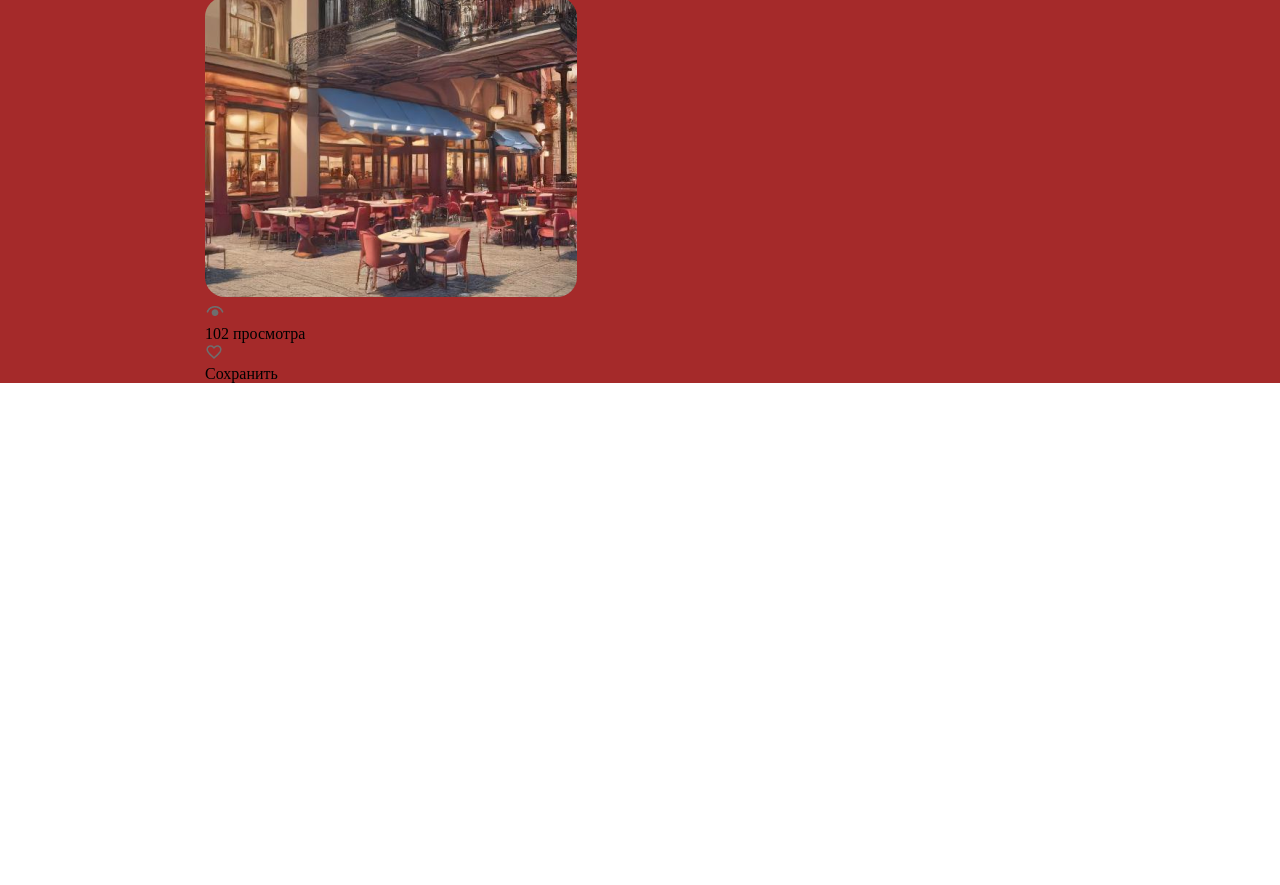
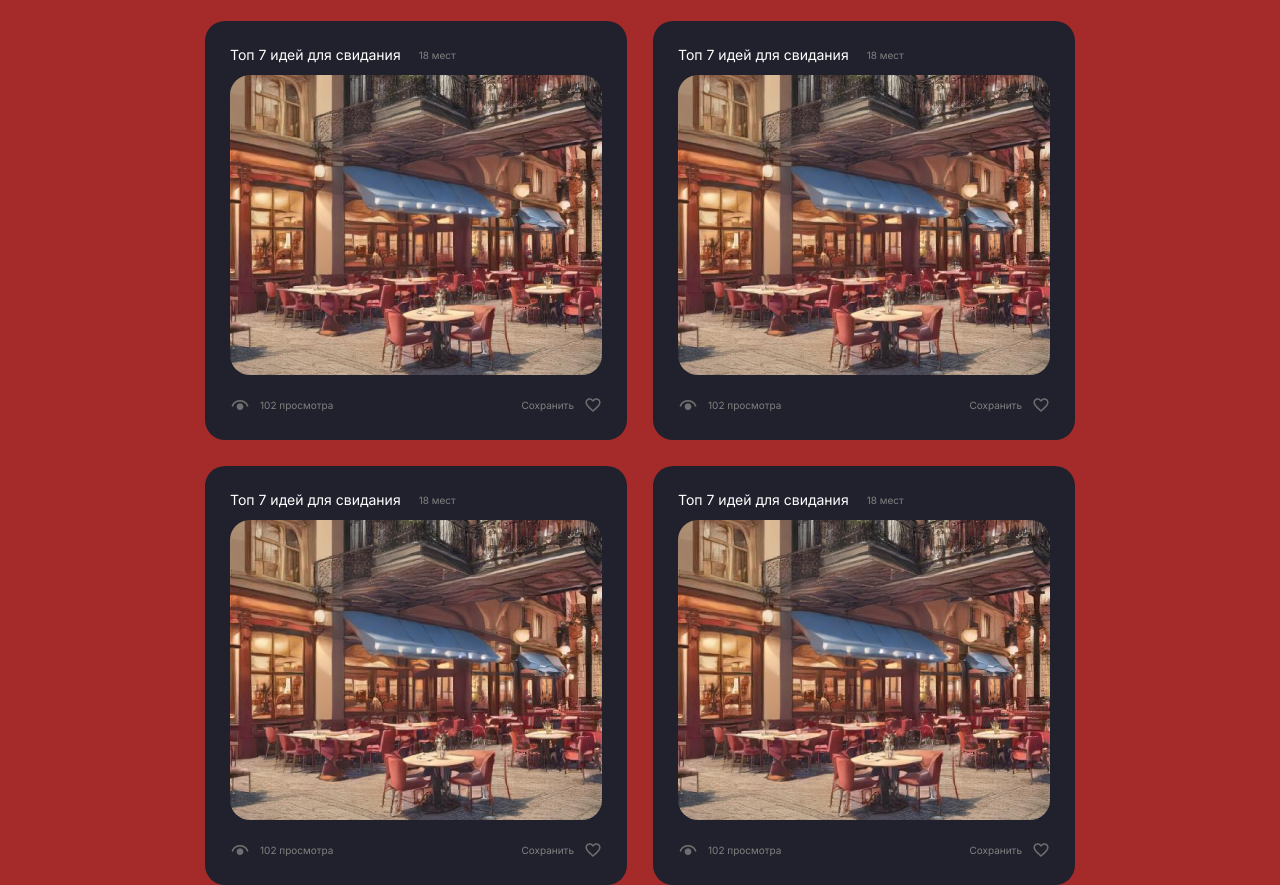
Before and after one commit to BulatKZN/application, a plain HTML site: page index.html in a window 1280 px wide. Shown: the part 201-1086 px from the top of the page. Before the commit the page ends 800 px from the top, so only its background shows below. Drawn offline with Linux system fonts and the light colour scheme.

Commit message:
finish verstka

```diff
--- a/css/main.css
+++ b/css/main.css
@@ -11,14 +11,21 @@
 
 :root {
     --size-title: 48px;
-    --font-title: "Roboto", sans-serif;
-    --font-weight-title: 400;
+    --size-subtitle: 14px;
+    --size-text: 10px;
+    --font-roboto: "Roboto", sans-serif;
+    --font-inter: "Inter", sans-serif;
+    --font-weight-normal: 400;
     --color-title: #4C4C4C;
+    --color-white: #fff;
+    --color-grey: #808080;
+
 }
 
 .application {
     background-color: brown;
     padding-top: 57px;
+
 }
 
 .container {
@@ -28,6 +35,7 @@
 
 .city {
     display: flex;
+    margin-bottom: 27px;
 }
 
 .city_name {
@@ -35,10 +43,101 @@
     font-size: var(--size-title);
     font-weight: 500;
     margin-right: 28px;
-    font-family: var(--font-title);
-    font-weight: var(--font-weight-title);
+    font-family: var(--font-roboto);
+    font-weight: var(--font-weight-normal);
 }
 
 .active_name {
-    color: #fff;
+    color: var(--color-white);
 }
+
+.weather {
+    display: flex;
+    align-items: center;
+    color: var(--color-white);
+    margin-bottom: 55px;
+}
+
+.weather_icon {
+    margin-right: 9px;
+}
+
+.temperature {
+    font-family: var(--font-roboto);
+    font-size: 22px;
+    font-weight: var(--font-weight-normal);
+}
+
+.wrapper {
+    display: flex;
+    flex-wrap: wrap;
+    gap: 26px;
+}
+
+.card {
+    background-color: #21212D;
+    padding: 25px;
+    max-width: 422px;
+    border-radius: 20px;
+
+}
+
+.location {
+    display: flex;
+    align-items: center;
+    margin-bottom: 12px;
+}
+
+.location-text {
+    font-family: var(--font-inter);
+    color: var(--color-white);
+    font-size: var(--size-subtitle);
+    margin-right: 18px;
+    font-weight: var(--font-weight-normal);
+}
+
+.location-amount-place {
+    font-family: var(--font-inter);
+    color: var(--color-grey);
+    font-size: var(--size-text);
+    font-weight: var(--font-weight-normal);
+}
+
+.basic_photo {
+    margin-bottom: 16px;
+}
+
+.card_info {
+    display: flex;
+    justify-content: space-between;
+}
+
+.viewing {
+    display: flex;
+    align-items: center;
+}
+
+.viewing_icon {
+    margin-right: 10px;
+}
+
+.viewing_quantity {
+    font-family: var(--font-inter);
+    color: var(--color-grey);
+    font-size: var(--size-text);
+    font-weight: var(--font-weight-normal);
+}
+
+.save {
+    display: flex;
+    align-items: center;
+}
+
+
+.save-text {
+    font-family: var(--font-inter);
+    color: var(--color-grey);
+    font-size: var(--size-text);
+    font-weight: var(--font-weight-normal);
+    margin-right: 10px;
+}
--- a/index.html
+++ b/index.html
@@ -21,8 +21,27 @@
                 <h1 class="city_name">Saint-Peterburg</h1>
             </div>
             <div class="weather">
-                <img src="./img/wb_sunny.png" alt="sunny">
+                <img class="weather_icon" src="./img/wb_sunny.png" alt="sunny">
                 <div class="temperature">+31</div>
+            </div>
+            <div class="wrapper">
+                <div class="card">
+                    <div class="location">
+                        <div class="location-text">Топ 7 идей для свидания</div>
+                        <div class="location-amount-place">18 мест</div>
+                    </div>
+                    <p class="description"></p>
+                    <img class="basic_photo" src="./img/Group 307.png" alt="Photo-location">
+                    <div class="card_info">
+                        <div class="viewing">
+                            <img class="viewing_icon" src="./img/fluent_eye-12-filled (1).png" alt="">
+                            <div class="viewing_quantity">102 просмотра</div>
+                        </div>
+                        <div class="save">
+                            <div class="save-text">Сохранить</div>
+                            <img class="save_icon" src="./img/favorite_border.png" alt="">
+                        </div>
+                    </div>
                 </div>
                 <div class="card">
                     <div class="location">
@@ -30,18 +49,56 @@
                         <div class="location-amount-place">18 мест</div>
                     </div>
                     <p class="description"></p>
-                <img src="./img/Group 307.png" alt="Photo-location">
+                    <img class="basic_photo" src="./img/Group 307.png" alt="Photo-location">
                     <div class="card_info">
                         <div class="viewing">
-                        <img class="viewing_icon" src="/img/fluent_eye-12-filled.png" alt="">
+                            <img class="viewing_icon" src="./img/fluent_eye-12-filled (1).png" alt="">
                             <div class="viewing_quantity">102 просмотра</div>
                         </div>
                         <div class="save">
+                            <div class="save-text">Сохранить</div>
                             <img class="save_icon" src="./img/favorite_border.png" alt="">
-                        <div class="save-text">Сохранить</div>
                         </div>
                     </div>
                 </div>
+                <div class="card">
+                    <div class="location">
+                        <div class="location-text">Топ 7 идей для свидания</div>
+                        <div class="location-amount-place">18 мест</div>
+                    </div>
+                    <p class="description"></p>
+                    <img class="basic_photo" src="./img/Group 307.png" alt="Photo-location">
+                    <div class="card_info">
+                        <div class="viewing">
+                            <img class="viewing_icon" src="./img/fluent_eye-12-filled (1).png" alt="">
+                            <div class="viewing_quantity">102 просмотра</div>
+                        </div>
+                        <div class="save">
+                            <div class="save-text">Сохранить</div>
+                            <img class="save_icon" src="./img/favorite_border.png" alt="">
+                        </div>
+                    </div>
+                </div>
+                <div class="card">
+                    <div class="location">
+                        <div class="location-text">Топ 7 идей для свидания</div>
+                        <div class="location-amount-place">18 мест</div>
+                    </div>
+                    <p class="description"></p>
+                    <img class="basic_photo" src="./img/Group 307.png" alt="Photo-location">
+                    <div class="card_info">
+                        <div class="viewing">
+                            <img class="viewing_icon" src="./img/fluent_eye-12-filled (1).png" alt="">
+                            <div class="viewing_quantity">102 просмотра</div>
+                        </div>
+                        <div class="save">
+                            <div class="save-text">Сохранить</div>
+                            <img class="save_icon" src="./img/favorite_border.png" alt="">
+                        </div>
+                    </div>
+                </div>
+            </div>
+
         </div>
     </header>
 
```
Also changed, not shown: img/fluent_eye-12-filled (1).png (renamed from img/fluent_eye-12-filled.png). Lines whose indentation alone changed are shown as unchanged.
